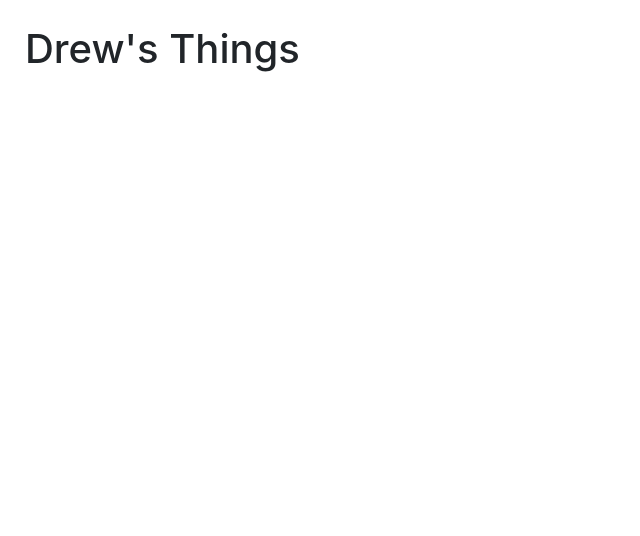
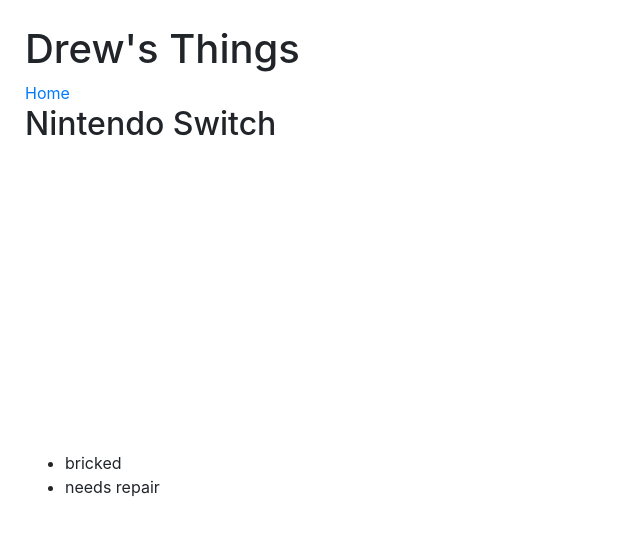
Before and after one commit to awatersny/things-for-days, a React (Create React App) app: page /the-drew-things in a window 1280 px wide. Shown: the top 536 px of the page, without its empty margins (0-640 px from the left). Built offline with nearby package versions, Linux system fonts and the light colour scheme.

Commit message:
Add things

```diff
--- a/src/App.js
+++ b/src/App.js
@@ -117,12 +117,12 @@ const App = () => {
     },
   ])
 
-  const [drewsThings, setDrewsThings] = useState(
+  const [drewsThings, setDrewsThings] = useState([
     {
       name: "Nintendo Switch",
       attributes: ["bricked", "needs repair"]
     }
-  )
+  ])
 
   return (
     <Routes>
--- a/src/pages/DrewsThings/DrewsThings.jsx
+++ b/src/pages/DrewsThings/DrewsThings.jsx
@@ -1,7 +1,16 @@
+import { Link } from "react-router-dom";
+import ThingCard from "../../components/ThingCard/ThingCard";
+
 const DrewsThings = (props) => {
+  console.log(props.things)
   return (
     <>
       <h1>Drew's Things</h1>
+      <Link to="/">Home</Link>
+
+      {props.things.map((thing, idx) =>
+        <ThingCard key={idx} thing={thing}/>
+      )}
     </>
   );
 }
```
